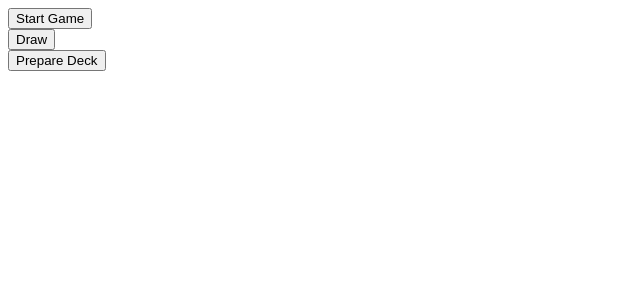
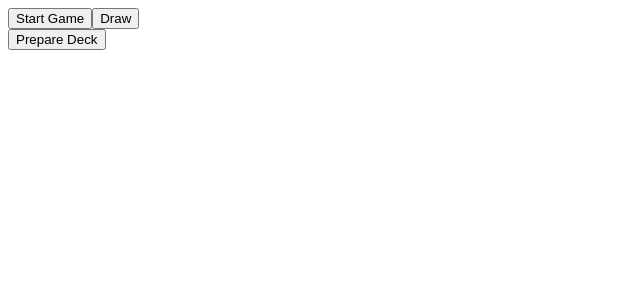
Before and after one commit to klogdog/videojoker, a Vue app in the folder videojoker/: page / in a window 1280 px wide. Both pictures are taken after a click on the button "Start Game". Shown: the top 300 px of the page, without its empty margins (0-640 px from the left). Built offline with nearby package versions, Linux system fonts and the light colour scheme.

Commit message:
cards are held not shown

```diff
--- a/videojoker/src/components/CardHand.vue
+++ b/videojoker/src/components/CardHand.vue
@@ -1,9 +1,8 @@
 <template>
   <div class="hand-container">
     <div v-for="(card, index) in hand" :key="card.value + card.suit" class="card-container">
-      <poker-card :card="card" :held="heldCards[index]" @cardClick="toggleHold(index)"></poker-card>
+      <poker-card :card="card" @cardClick="toggleHold(index)"></poker-card>
     </div>
-    <button @click="drawNewCards">Draw</button>
   </div>
 </template>
 
@@ -21,17 +20,9 @@ export default {
       required: true
     },
   },
-  data() {
-    return {
-      heldCards: Array(5).fill(false)
-    }
-  },
   methods: {
     toggleHold(index) {
-      this.heldCards[index] = !this.heldCards[index];
-    },
-    drawNewCards() {
-      this.$emit('replace', this.heldCards);
+      this.$emit('toggleHold', index);
     }
   }
 }
--- a/videojoker/src/components/VideoPokerGame.vue
+++ b/videojoker/src/components/VideoPokerGame.vue
@@ -1,8 +1,9 @@
 <template>
   <div>
     <button @click="startGame">Start Game</button>
-    <card-hand v-if="gameStarted" :hand="hand" @drawNewCards="drawNewCards"></card-hand>
-    <card-deck ref="cardDeck" @deck-ready="handleDeckReady"></card-deck>
+    <button v-if="gameState === 'started'" @click="replaceCards">Draw</button>
+    <card-hand v-if="gameState === 'started'" :hand="hand" @toggleHold="toggleHold"></card-hand>
+    <card-deck ref="cardDeck"></card-deck>
   </div>
 </template>
 
@@ -18,30 +19,33 @@ export default {
   },
   data() {
     return {
-      gameStarted: false,
-      deck: [],
-      hand: []
+      gameState: 'idle',  // 'idle', 'started'
+      hand: [],
+      heldCards: Array(5).fill(false)
     }
   },
   methods: {
     startGame() {
-      this.gameStarted = true;
+      this.gameState = 'started';
+      this.drawHand();
     },
     drawHand() {
+      this.hand = this.$refs.cardDeck.draw(5);
+    },
+    replaceCards() {
       for (let i = 0; i < 5; i++) {
-        this.hand.push(this.deck.pop());
+        if (!this.heldCards[i]) {
+          this.hand[i] = this.$refs.cardDeck.draw(1)[0];
+        }
       }
+      this.heldCards = Array(5).fill(false);
+      this.scoreHand();
     },
-    drawNewCards(heldCards) {
-      heldCards.forEach((held, index) => {
-        if (!held) {
-          this.hand.splice(index, 1, this.deck.pop());
-        }
-      });
+    toggleHold(index) {
+      this.heldCards[index] = !this.heldCards[index];
     },
-    handleDeckReady(deck) {
-      this.deck = deck;
-      this.drawHand();
+    scoreHand() {
+      // Scoring logic here
     },
   }
 }
```
